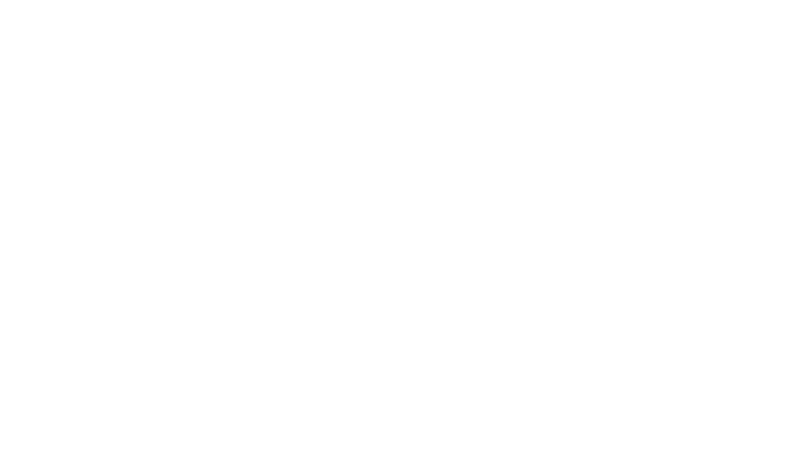
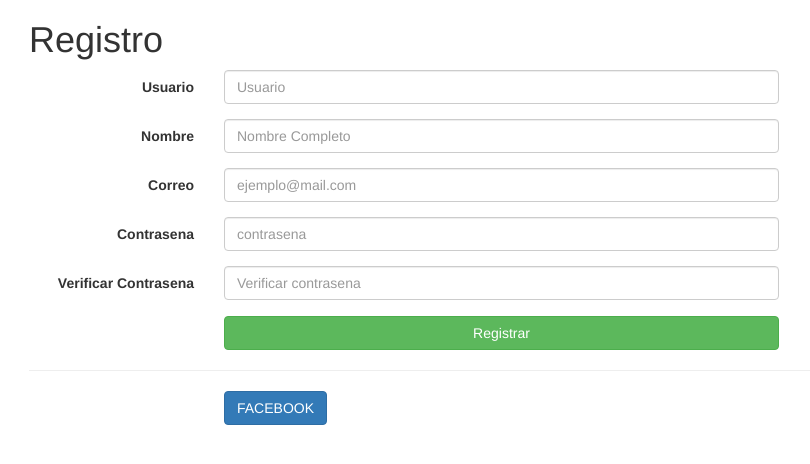
Before and after one commit to asdgreg/DW-MB, a plain HTML site: page registro.html in a window 1280 px wide. Shown: the whole page, without its empty margins (41-851 px from the left). Drawn offline with Linux system fonts and the light colour scheme.

Commit message:
Add files via upload

```diff
--- /dev/null
+++ b/js/registro.js
@@ -0,0 +1,48 @@
+function verificacion(){
+	var error = false;
+
+	if(!document.getElementById("txt-nombre").value){
+		error = true;
+		document.getElementById("txt-nombre").style.borderColor = "#FF0000";
+	}else{
+		document.getElementById("txt-nombre").style.borderColor = "#ccc";
+	}
+
+	if(!document.getElementById("txt-usuario").value){
+		error = true;
+		document.getElementById("txt-usuario").style.borderColor = "#FF0000";
+	}else{
+		document.getElementById("txt-usuario").style.borderColor = "#ccc";
+	}
+
+
+
+	if(!document.getElementById("txt-pass").value){
+		error = true;
+		document.getElementById("txt-pass").style.borderColor = "#FF0000";
+	}else{
+		document.getElementById("txt-pass").style.borderColor = "#ccc";
+	}
+
+	if(!document.getElementById("txt-verpass").value){
+		error = true;
+		document.getElementById("txt-verpass").style.borderColor = "#FF0000";
+	}else{
+		document.getElementById("txt-verpass").style.borderColor = "#ccc";
+	}
+
+	if(error){
+		console.log("ERROR");
+	}else{
+		console.log("Entra");
+		var pass1 = document.getElementById("txt-pass").value;
+		var pass2 = document.getElementById("txt-verpass").value;
+		if(pass1 != pass2){
+			document.getElementById("mensajes").innerHTML = "<p class='text-danger'>No coinciden las Contrasenas</p>";
+			console.log("distintos");
+			document.getElementById("txt-verpass").style.borderColor = "#FF0000";
+			document.getElementById("txt-pass").style.borderColor = "#FF0000";
+		}
+	}
+
+}
--- a/registro.html
+++ b/registro.html
@@ -1,9 +1,68 @@
 <!DOCTYPE html>
 <html>
 <head>
-	<title></title>
+	<meta charset="utf-8">
+	<title>Registro</title>
+	<link rel="stylesheet" type="text/css" href="css/bootstrap.min.css">
+
 </head>
 <body>
+<!--div class="container"-->
+	<div class="form-horizontal container">
+		<h1>Registro</h1>
+		  <div class="form-group">
+		    <label class="col-sm-2 control-label">Usuario</label>
+		    <div class="col-sm-6">
+		      <input type="text" class="form-control" name="txt-usuario" id="txt-usuario" placeholder="Usuario">
+		    </div>
+		  </div>
 
+		  <div class="form-group">
+		    <label class="col-sm-2 control-label">Nombre</label>
+		    <div class="col-sm-6">
+		      <input type="text" class="form-control" name="txt-nombre" id="txt-nombre" placeholder="Nombre Completo">
+		    </div>
+		  </div>
+
+		  <div class="form-group">
+		    <label class="col-sm-2 control-label">Correo</label>
+		    <div class="col-sm-6">
+		      <input type="email" class="form-control" name="txt-correo" id="txt-correo" placeholder="ejemplo@mail.com">
+		    </div>
+		  </div>
+
+		  <div class="form-group">
+		    <label class="col-sm-2 control-label">Contrasena</label>
+		    <div class="col-sm-6">
+		      <input type="password" class="form-control" name="txt-pass" id="txt-pass" placeholder="contrasena">
+		    </div>
+		  </div>
+
+		   <div class="form-group">
+		    <label class="col-sm-2 control-label">Verificar Contrasena</label>
+		    <div class="col-sm-6">
+		      <input type="password" class="form-control" name="txt-verpass" id="txt-verpass" placeholder="Verificar contrasena">
+		    </div>
+		  </div>
+
+		  <div class="col-sm-2"></div>
+		  <div class="container" id="mensajes"></div>
+
+		   <div class="form-group">
+		    <label class="col-sm-2 control-label"></label>
+		    <div class="col-sm-6">
+		      <button class="btn btn-success btn-group-justified" onclick="verificacion();">Registrar</button>
+		    </div>
+		  </div>
+		<hr>
+		   <div class="form-group">
+		    <label class="col-sm-2 control-label"></label>
+		    <div class="col-sm-6">
+		      <button class="btn btn-primary ">FACEBOOK</button>
+		    </div>
+		  </div>
+	</div>
+
+<script type="text/javascript" src="js/registro.js"></script>
 </body>
 </html>
```
Also changed, not shown: sesion.html (+48 -1 lines).
